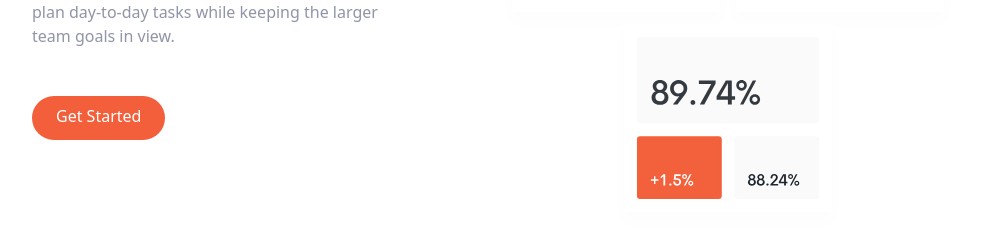
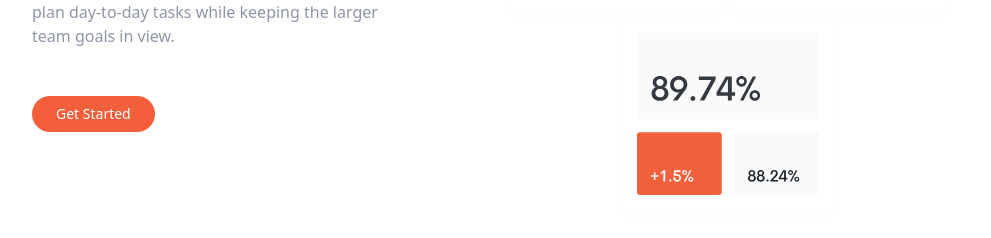
Before and after one commit to labanino/tailwind, a website: page index.html in a window 1280 px wide. Shown: the part 340-578 px from the top of the page, without its empty margins (144-1135 px from the left). Drawn offline with Linux system fonts and the light colour scheme.

Commit message:
html refacturing

```diff
--- a/index.html
+++ b/index.html
@@ -46,9 +46,9 @@
                     while keeping the larger team goals in view.
                 </p>
                 <div class="flex justify-center md:justify-start">
-                    <a href="#"
-                        class="p-3 px-6 pt-2 text-white bg-brightRed rounded-full baseline hover:bg-brightRedLight">Get
-                        Started</a>
+                    <a href="#" class="hidden p-2 px-6 pt-2 text-white text-sm bg-brightRed rounded-full baseline hover:bg-brightRedLight md:block">
+                        Get Started
+                    </a>
                 </div>
             </div>
             <!-- Image -->
```
